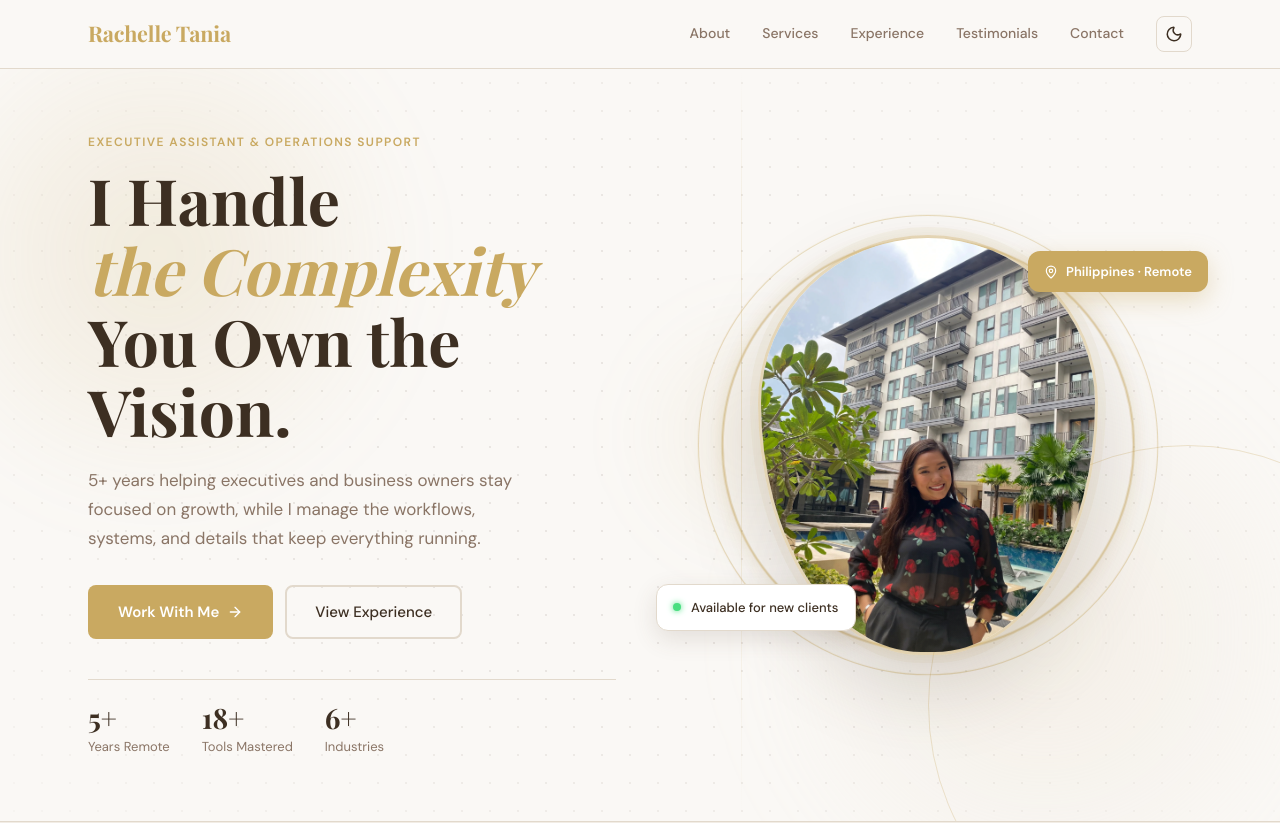
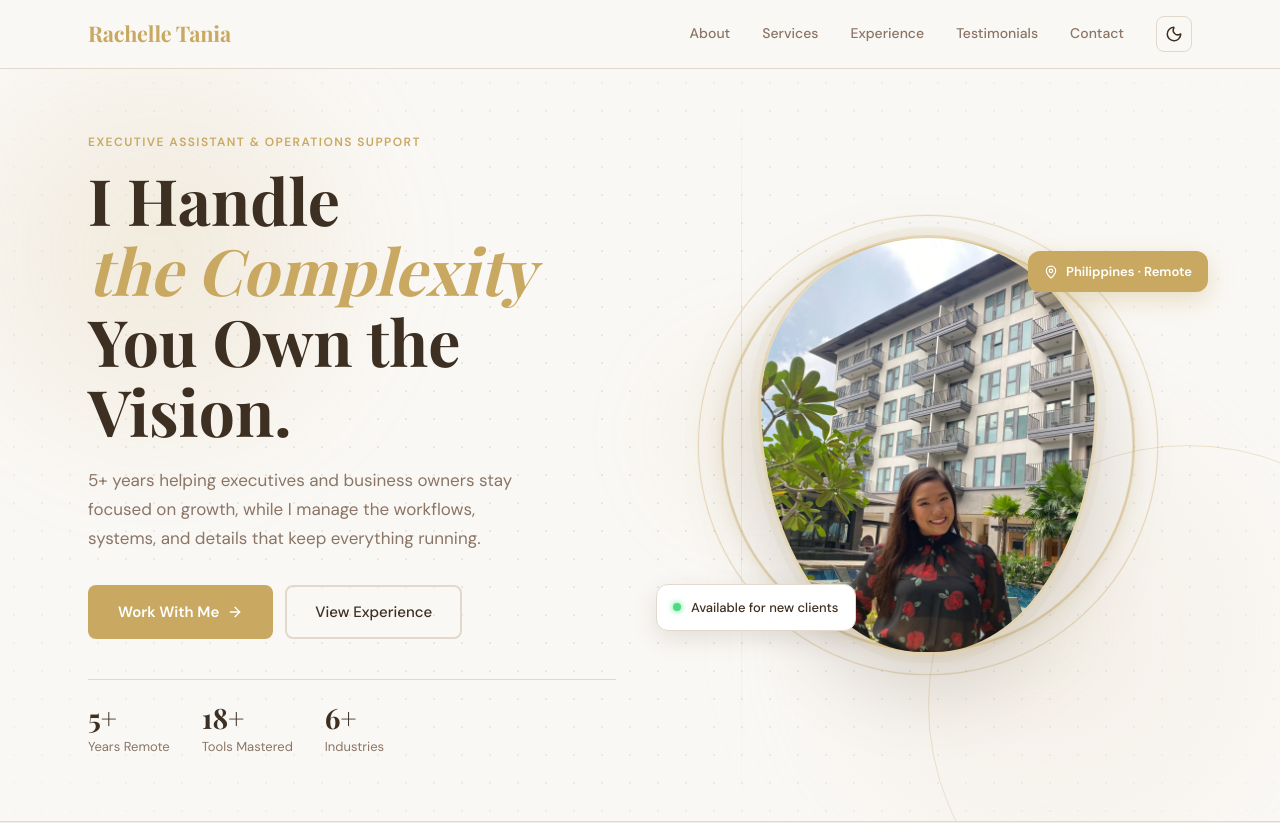
Before and after one commit to rachelletanialopezafinidad/tanias-portfolio, a Next.js app: page / in a window 1280 px wide. Shown: the top 823 px of the page. Built offline with nearby package versions, Linux system fonts and the light colour scheme; a web font is replaced by a local one.

Commit message:
Zoom in hero photo and shift higher within frame
scale(1.12) zooms image 12% without touching the frame.
objectPosition shifted from 50% 18% → 50% 8% moves the crop
higher. transformOrigin: top center anchors the zoom to the face area.

Co-Authored-By: Claude Haiku 4.5 <noreply@anthropic.com>

```diff
--- a/app/page.tsx
+++ b/app/page.tsx
@@ -208,7 +208,7 @@ export default function Home() {
                 alt="Rachelle Tania Lopez — Executive Assistant"
                 fill
                 priority
-                style={{ objectFit: 'cover', objectPosition: '50% 18%' }}
+                style={{ objectFit: 'cover', objectPosition: '50% 8%', transform: 'scale(1.12)', transformOrigin: 'top center' }}
               />
               <div style={{
                 position: 'absolute', inset: 0,
```
